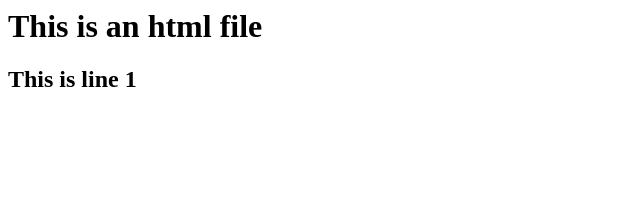
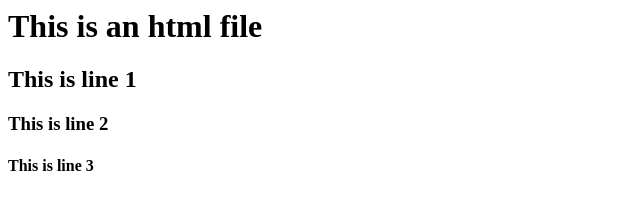
Before and after one commit to Prajwala-K/Repo1, a plain HTML site: page index.html in a window 1280 px wide. Shown: the whole page, without its empty margins (0-640 px from the left). Drawn offline with Linux system fonts and the light colour scheme.

Commit message:
Updated index.html

```diff
--- a/index.html
+++ b/index.html
@@ -2,3 +2,5 @@
 
 <h1> This is an html file </h1>
 <h2> This is line 1 </h2>
+<h3> This is line 2 </h3>
+<h4> This is line 3 </h4>
```
